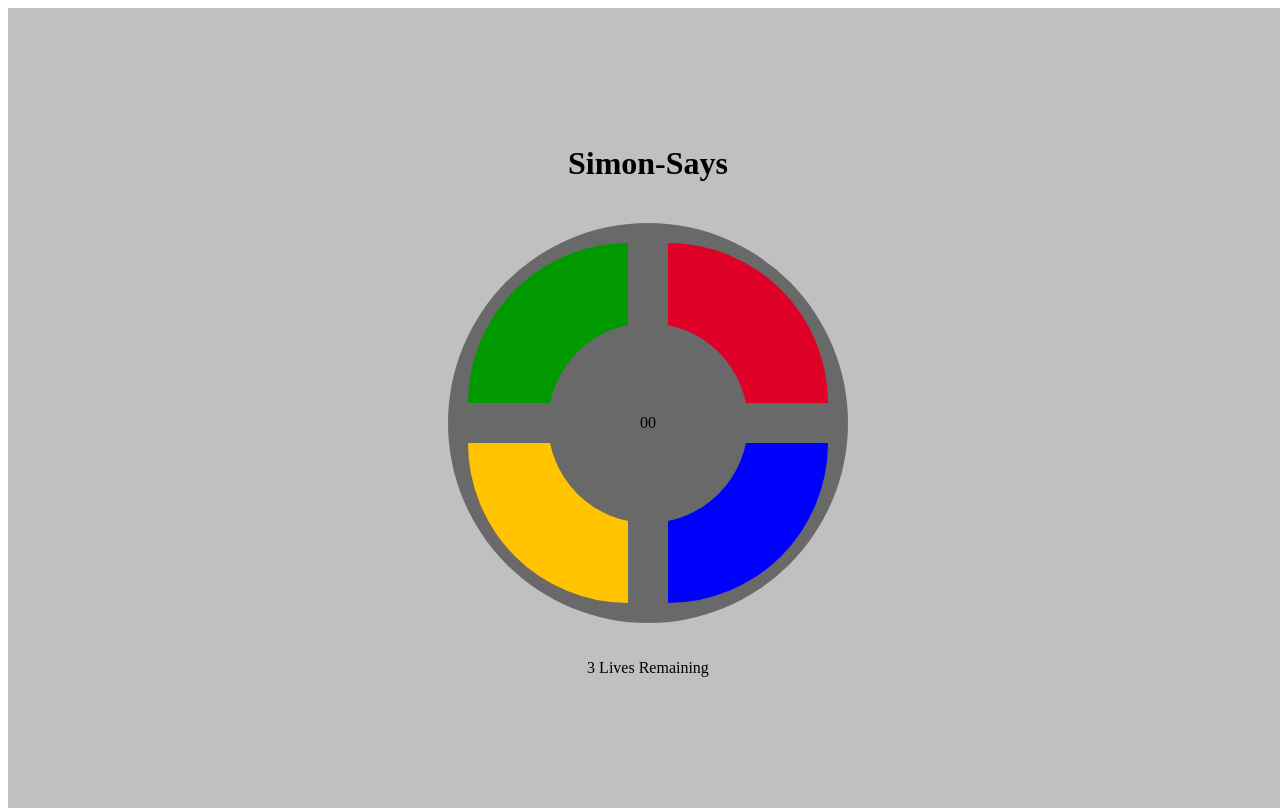
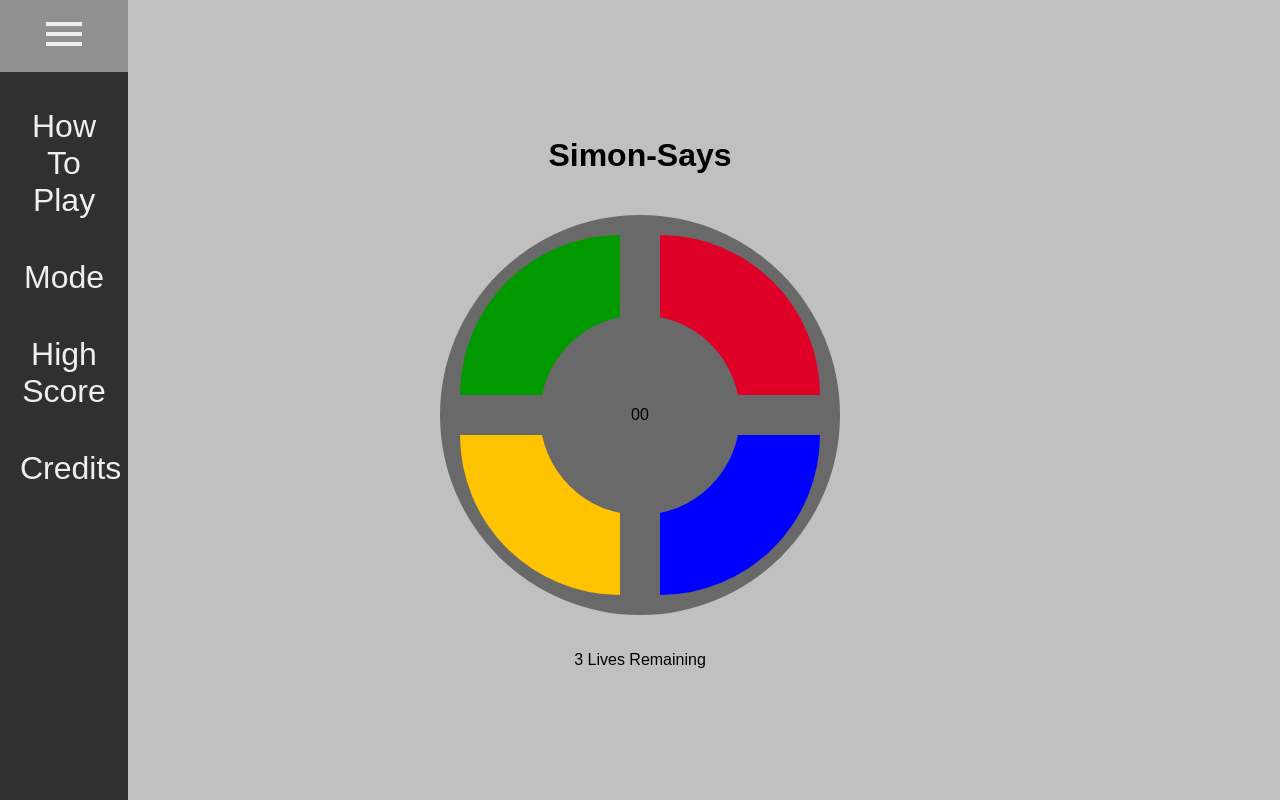
Before and after one commit to rodrigih/simon-app, an Angular app: page / in a window 1280 px wide. Built offline with nearby package versions, Linux system fonts and the light colour scheme.

Commit message:
Added side menu. Added material icons.

```diff
--- a/src/app/app.component.html
+++ b/src/app/app.component.html
@@ -4,4 +4,5 @@
   </h1>
 
   <game-board></game-board>
+<side-menu></side-menu>
 </div>
--- a/src/app/app.module.ts
+++ b/src/app/app.module.ts
@@ -5,11 +5,13 @@
 
 import { AppComponent } from './app.component';
 import { GameBoardComponent } from './gameboard.component';
+import { SideMenuComponent } from './sidemenu.component';
 
 @NgModule({
   declarations: [
     AppComponent,
-    GameBoardComponent
+    GameBoardComponent,
+    SideMenuComponent
   ],
   imports: [
     BrowserModule,
--- /dev/null
+++ b/src/app/sidemenu.component.css
@@ -0,0 +1,41 @@
+:host{
+  float: left;
+  position: absolute;
+
+  height:100%;
+  width:10%;
+  margin: 0;
+
+  background-color: black;
+  opacity: 0.75;
+}
+
+#menu-container{
+  height: 100%;
+  width: 100%;
+  float: left;
+  z-index: 2;
+  color: white;
+}
+
+#menu{
+  list-style-type: none;
+  padding-left: 0;
+}
+
+#menu > li{
+  padding: 20px;
+  font-size: 2em;
+}
+
+#menu > li:hover {
+    background-color: white;
+    color: black;
+    font-size: 2em;
+}
+
+#menu-header{
+  padding: 10px 0px;
+  height:100%;
+  background-color: grey;
+}
--- /dev/null
+++ b/src/app/sidemenu.component.html
@@ -0,0 +1,10 @@
+<nav>
+  <div id="menu-container">
+    <div id="menu-header">
+      <i class="material-icons md-48">menu</i>
+    </div>
+    <ul id="menu">
+      <li *ngFor="let item of items"> {{item}} </li>
+    </ul>
+  </div>
+</nav>
--- /dev/null
+++ b/src/app/sidemenu.component.ts
@@ -0,0 +1,13 @@
+import { Component } from '@angular/core';
+
+@Component({
+    selector: 'side-menu',
+    templateUrl: './sidemenu.component.html',
+    styleUrls: ['./sidemenu.component.css']
+})
+
+export class SideMenuComponent{
+
+  items = ['How To Play', 'Mode', 'High Score', 'Credits'];
+
+}
--- a/src/index.html
+++ b/src/index.html
@@ -7,6 +7,9 @@
 
   <meta name="viewport" content="width=device-width, initial-scale=1">
   <link rel="icon" type="image/x-icon" href="favicon.ico">
+  <!-- Icon links-->
+  <link href="https://fonts.googleapis.com/icon?family=Material+Icons"
+      rel="stylesheet">
 </head>
 <body>
   <app-root>Loading...</app-root>
--- a/src/styles.css
+++ b/src/styles.css
@@ -3,6 +3,7 @@
 html,body{
   height: 100%;
   width: 100%;
+  margin: 0;
 }
 
 .full{
@@ -21,3 +22,21 @@
 .flex-container{
   display: flex;
 }
+
+* {
+  font-family: Arial, Helvetica, sans-serif;
+}
+
+/* Rules for sizing the icon. */
+.material-icons.md-18 { font-size: 18px; }
+.material-icons.md-24 { font-size: 24px; }
+.material-icons.md-36 { font-size: 36px; }
+.material-icons.md-48 { font-size: 48px; }
+
+/* Rules for using icons as black on a light background. */
+.material-icons.md-dark { color: rgba(0, 0, 0, 0.54); }
+.material-icons.md-dark.md-inactive { color: rgba(0, 0, 0, 0.26); }
+
+/* Rules for using icons as white on a dark background. */
+.material-icons.md-light { color: rgba(255, 255, 255, 1); }
+.material-icons.md-light.md-inactive { color: rgba(255, 255, 255, 0.3); }
```
